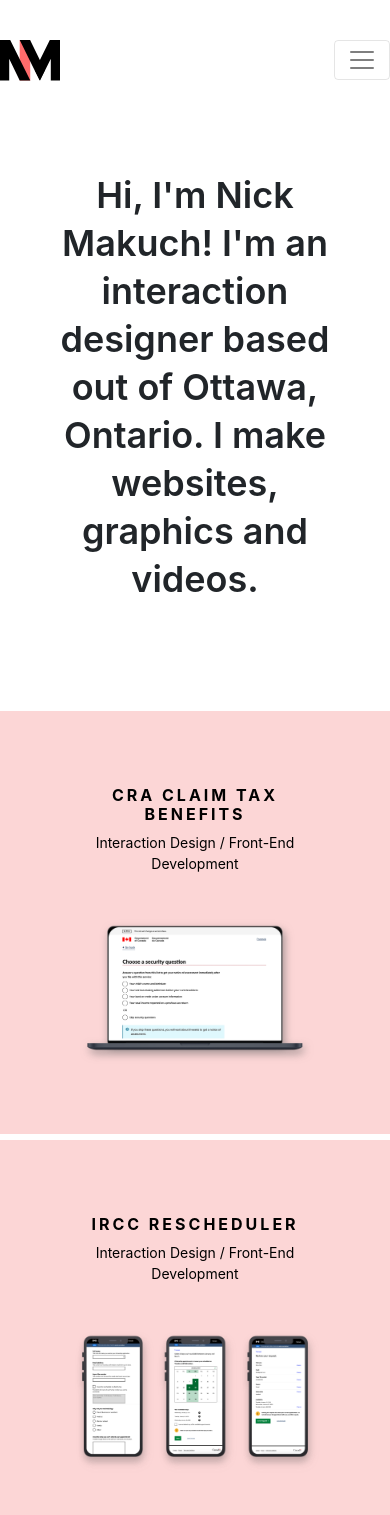
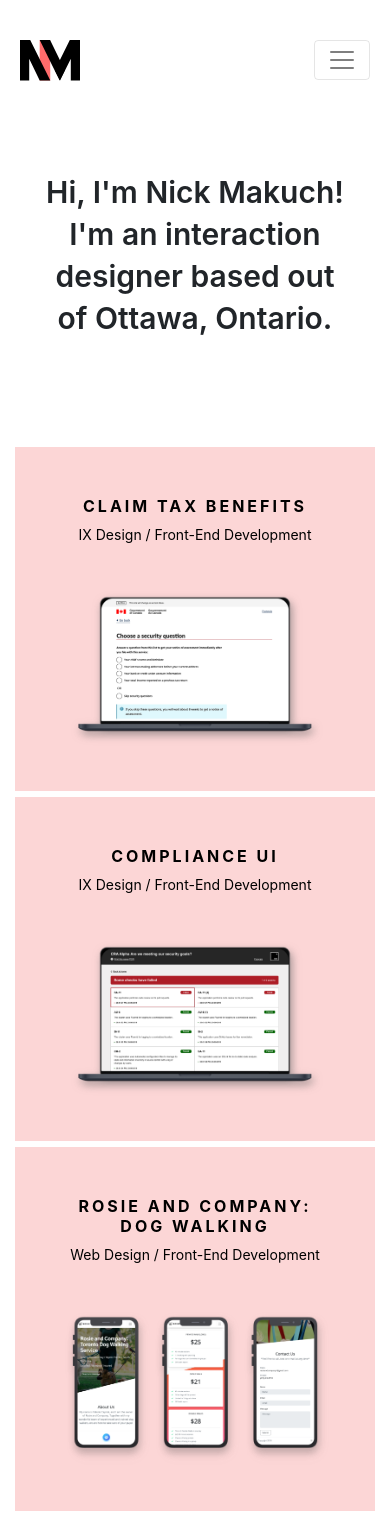
Before and after one commit to nmakuch/nmakuch-portfolio, a Next.js app: page / in a window 390 px wide. Shown: the top 1515 px of the page. Built offline with nearby package versions, Linux system fonts and the light colour scheme.

Commit message:
round 1 of media queries

```diff
--- a/components/BannerH1.js
+++ b/components/BannerH1.js
@@ -16,6 +16,19 @@
             text-align: center;
             line-height: 48px;
           }
+
+          @media only screen and (max-width: 767px) {
+            h1 {
+              font-size: 30px;
+              font-weight: 600;
+              text-align: center;
+              line-height: 42px;
+            }
+
+            .disappear {
+              display: none;
+            }
+          }
         `}
         id="banner-h1"
       >
@@ -25,7 +38,7 @@
               <div className="block">
                 <h1>
                   Hi, I'm Nick Makuch! I'm an interaction designer based out of
-                  Ottawa, Ontario. I make websites, graphics and videos.
+                  Ottawa, Ontario.<span className="disappear"> I make websites, graphics and videos.</span>
                 </h1>
               </div>
             </div>
--- a/components/NavBar.js
+++ b/components/NavBar.js
@@ -12,6 +12,20 @@
   a {
     padding: 0;
     font-size: 18px;
+  }
+
+  @media only screen and (max-width: 991px) {
+    .container {
+      padding: 0 50px !important;
+      max-width: 1200px !important;
+    }
+  }
+
+  @media only screen and (max-width: 767px) {
+    .container {
+      padding: 0 20px !important;
+      max-width: 600px !important;
+    }
   }
 `;
 
@@ -37,7 +51,10 @@
       ? "navbar-toggler navbar-toggler-right collapsed"
       : "navbar-toggler navbar-toggler-right";
     return (
-      <nav css={navbarStyles} className="navbar navbar-expand-lg navbar-light transparent-nav">
+      <nav
+        css={navbarStyles}
+        className="navbar navbar-expand-lg navbar-light transparent-nav"
+      >
         <div className="container">
           <a className="navbar-brand" href="/">
             <Logo />
--- a/components/PortfolioItem.js
+++ b/components/PortfolioItem.js
@@ -40,13 +40,23 @@
           img {
             width: 100%;
             -webkit-filter: drop-shadow(5px 5px 5px #222);
-            filter: drop-shadow(2px 4px 4px rgb(100,100,100, ${this.props.dropOpacity}));
+            filter: drop-shadow(
+              2px 4px 4px rgb(100, 100, 100, ${this.props.dropOpacity})
+            );
           }
 
           p {
             font-size: 14px;
             font-weight: 400;
             margin-bottom: 50px;
+          }
+
+          @media only screen and (max-width: 991px) {
+            a {
+              .box {
+                padding: 50px;
+              }
+            }
           }
         `}
         className="col-md-6 portfolio-item"
--- a/pages/index.js
+++ b/pages/index.js
@@ -21,11 +21,36 @@
     }
   }
 
+  @media only screen and (max-width: 991px) {
+    section#portfolio-grid {
+      .container {
+        max-width: 1200px !important;
+      }
+    }
+  }
+
   @media only screen and (max-width: 767px) {
     section#portfolio-grid {
-      .col-sm-12, .col-md-6 {
+      .col-sm-12,
+      .col-md-6 {
         padding-right: 0 !important;
         padding-left: 0 !important;
+      }
+      .container {
+        max-width: 500px !important;
+      }
+    }
+  }
+
+  @media only screen and (max-width: 515px) {
+    section#portfolio-grid {
+      .col-sm-12,
+      .col-md-6 {
+        padding-right: 15px !important;
+        padding-left: 15px !important;
+      }
+      .container {
+        max-width: 550px !important;
       }
     }
   }
@@ -44,31 +69,31 @@
           <div className="container">
             <div className="row">
               <PortfolioItem
-                itemTitle="CRA Claim Tax Benefits"
-                itemSubTitle="Interaction Design / Front-End Development"
+                itemTitle="Claim tax benefits"
+                itemSubTitle="IX Design / Front-End Development"
                 itemLink="#"
                 itemImage="img/claim-tax-benefits.png"
                 dropOpacity="0.6"
               />
               <PortfolioItem
-                itemTitle="IRCC Rescheduler"
-                itemSubTitle="Interaction Design / Front-End Development"
+                itemTitle="Compliance UI"
+                itemSubTitle="IX Design / Front-End Development"
                 itemLink="#"
-                itemImage="img/ircc-rescheduler.png"
-                dropOpacity="0.2"
+                itemImage="img/security-goals.png"
+                dropOpacity="0.6"
               />
             </div>
 
             <div className="row">
               <PortfolioItem
-                itemTitle="Security Goals UI"
-                itemSubTitle="Interface Design / Front-End Development"
+                itemTitle="Rosie and Company: Dog Walking"
+                itemSubTitle="Web Design / Front-End Development"
                 itemLink="#"
-                itemImage="img/security-goals.png"
-                dropOpacity="0.6"
+                itemImage="img/rosie-and-company.png"
+                dropOpacity="0.2"
               />
               <PortfolioItem
-                itemTitle="Rosie's Maid Service"
+                itemTitle="Rosie and Company: Maid Service"
                 itemSubTitle="Web Design / Front-End Development"
                 itemLink="#"
                 itemImage="img/rosies-ms.png"
@@ -78,10 +103,10 @@
 
             <div className="row">
               <PortfolioItem
-                itemTitle="Rosie and Company"
-                itemSubTitle="Web Design / Front-End Development"
+                itemTitle="IRCC Rescheduler"
+                itemSubTitle="IX Design / Front-End Development"
                 itemLink="#"
-                itemImage="img/rosie-and-company.png"
+                itemImage="img/ircc-rescheduler.png"
                 dropOpacity="0.2"
               />
               <PortfolioItem
@@ -95,15 +120,15 @@
 
             <div className="row">
               <PortfolioItem
-                itemTitle="A Leading Sport Nation"
-                itemSubTitle="Production Assistant / Video Editing"
+                itemTitle="A Year of Sport"
+                itemSubTitle="PA / Video Editing"
                 itemLink="#"
                 itemImage="img/leading-sport-nation.png"
                 dropOpacity="0.6"
               />
               <PortfolioItem
-                itemTitle="Manion's Mud Logo"
-                itemSubTitle="Company Branding / Logo Design"
+                itemTitle="Manion's Mud"
+                itemSubTitle="Branding / Logo Design"
                 itemLink="#"
                 itemImage="img/manions-mud.png"
                 dropOpacity="0.6"
```
Lines whose indentation alone changed are shown as unchanged.
